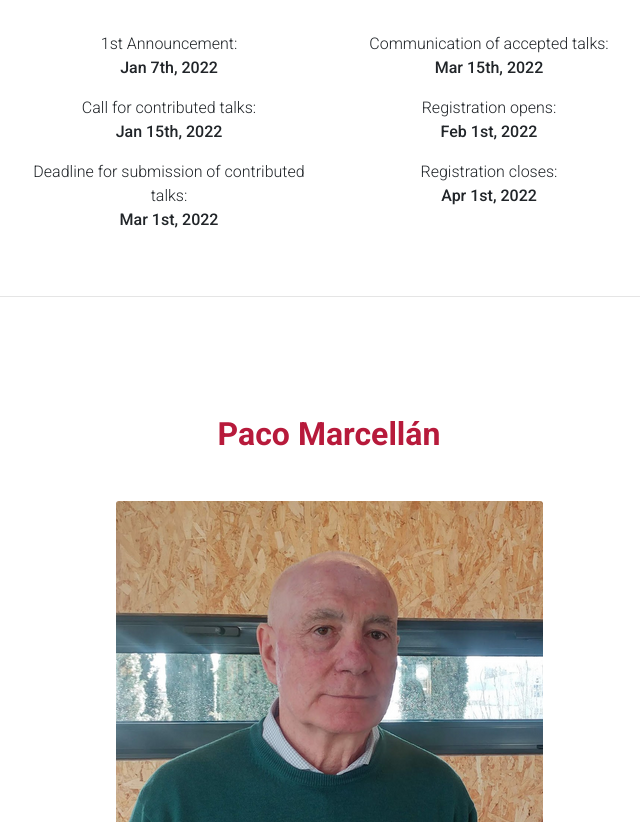
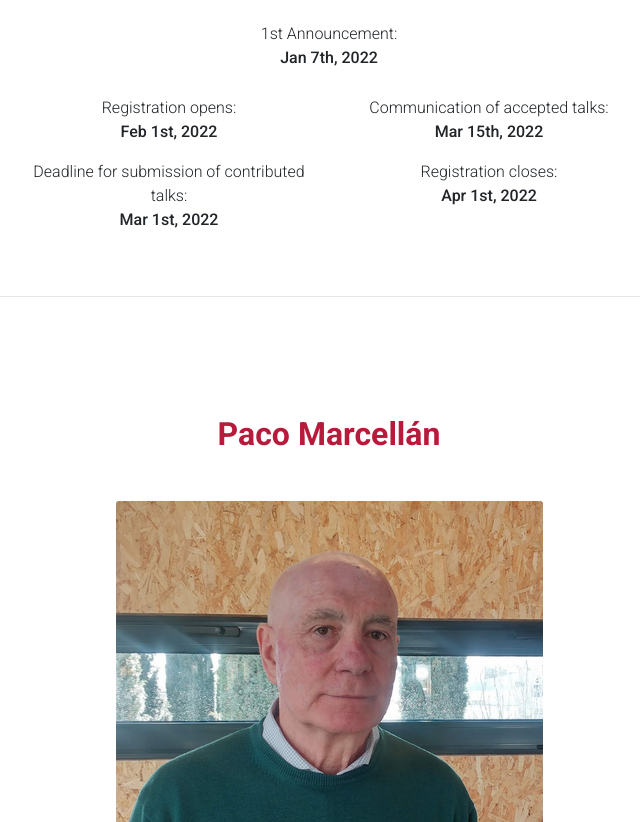
Before and after one commit to UCA-Datalab/congress_web, a plain HTML site: page index.html in a window 1280 px wide. Shown: the part 3241-4063 px from the top of the page, without its empty margins (311-951 px from the left). Drawn offline with nearby package versions, Linux system fonts and the light colour scheme.

Commit message:
removed date

```diff
--- a/index.html
+++ b/index.html
@@ -301,26 +301,23 @@
                 <iframe src="https://calendar.google.com/calendar/embed?height=600&wkst=1&bgcolor=%23B39DDB&ctz=Europe%2FMadrid&hl=en_GB&title=Conference%20Calendar&src=c21hcnRzaGlwcGluZy5jb250YWN0QGdtYWlsLmNvbQ&color=%23039BE5" style="border-width:0" width="800" height="600" frameborder="0" scrolling="no"></iframe>
             </div>
             <!--Grid row-->
+            <p>1st Announcement: <br> <strong>Jan 7th, 2022</strong> </p>
             <div class="row d-flex justify-content-center mb-4">
-
                 <!--Grid column-->
                 <div class="col-md-3  ">
                     <!-- Description -->
-                    <p>1st Announcement: <br> <strong>Jan 7th, 2022</strong> </p>
-                    <p>Call for contributed talks:<br> <strong> Jan 15th, 2022 </strong></p>
+                    <p>Registration opens:<br> <strong> Feb 1st, 2022</strong></p>
                     <p>Deadline for submission of contributed talks:<br> <strong> Mar 1st, 2022</strong></p>
-
                 </div>
                 <div class="col-md-3 ">
                     <!-- Description -->
-
                     <p>Communication of accepted talks: <br><strong>Mar 15th, 2022</strong></p>
-                    <p>Registration opens:<br> <strong> Feb 1st, 2022</strong></p>
                     <p>Registration closes: <br><strong>  Apr 1st, 2022</strong></p>
-
                 </div>
 
             </div>
+
+
         </section>
 
         <!--registration
```
